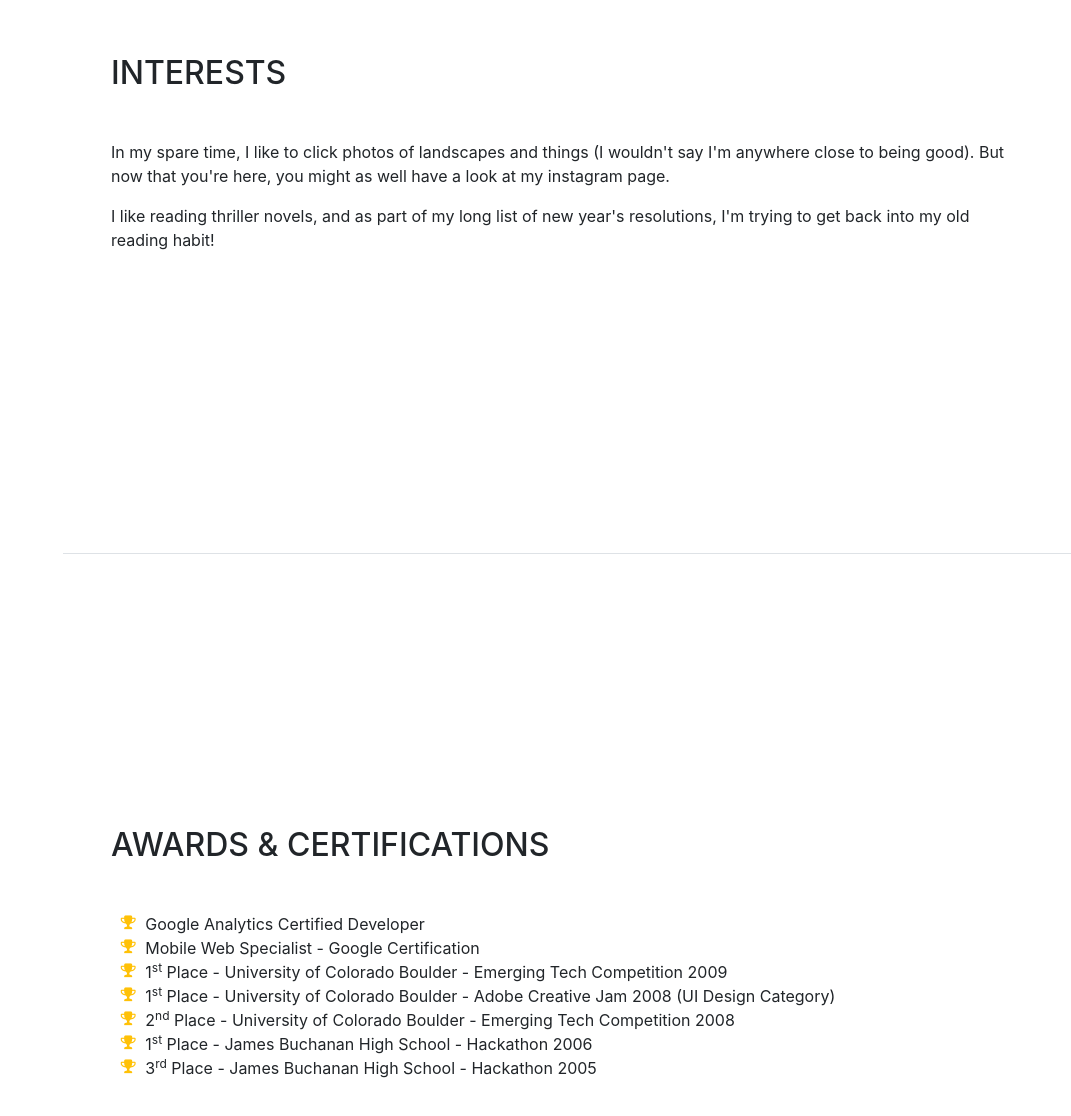
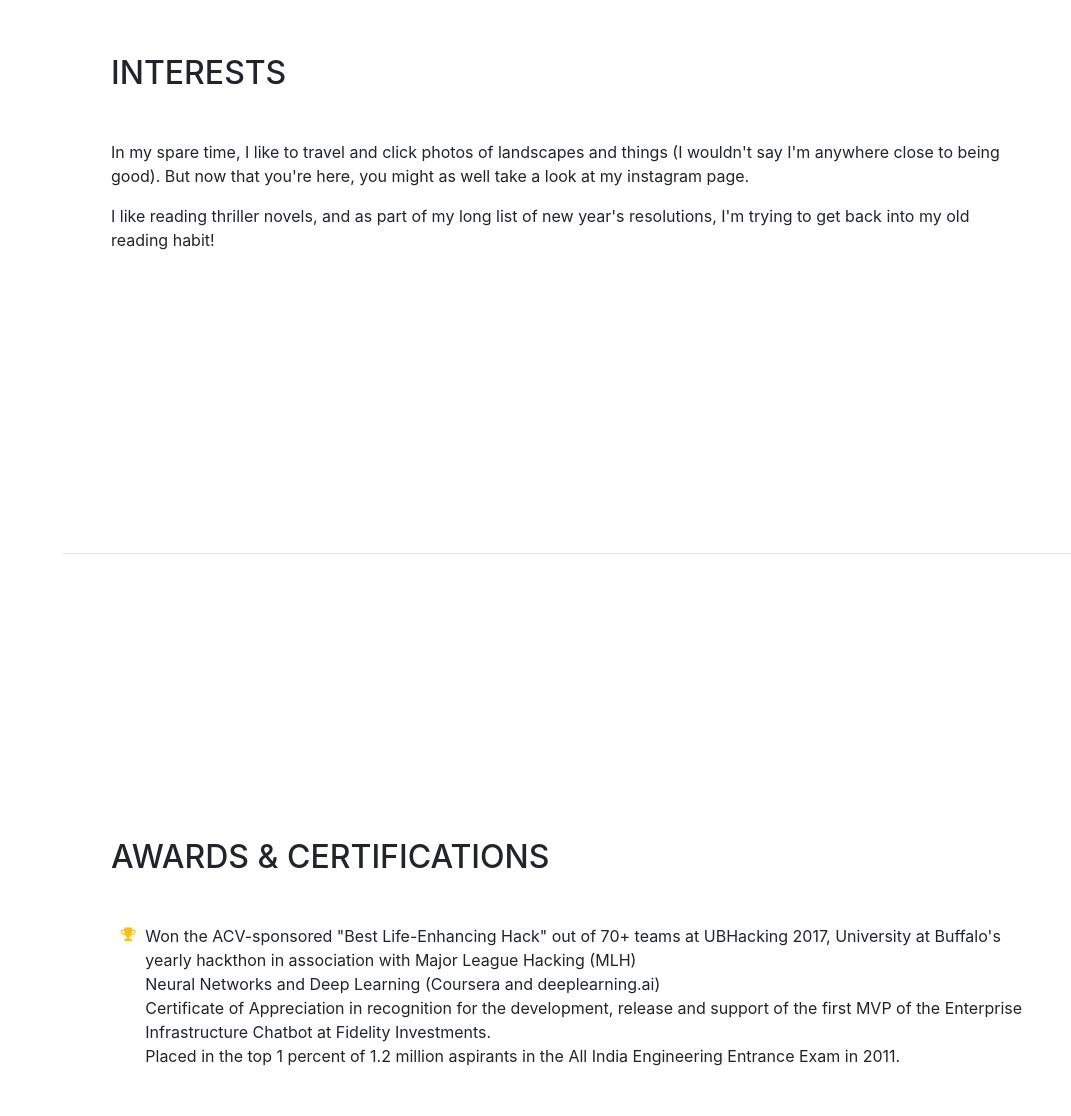
Before and after one commit to nitinnat/nitinnat_old.github.io, a website with bundled scripts: page index.html in a window 1280 px wide. Shown: the part 4489-5605 px from the top of the page, without its empty margins (209-1280 px from the left). Built offline with nearby package versions, Linux system fonts and the light colour scheme; a web font is replaced by a local one.

Commit message:
Added awards and certifications

```diff
--- a/index.html
+++ b/index.html
@@ -255,8 +255,8 @@
       <section class="resume-section p-3 p-lg-5 d-flex flex-column" id="interests">
         <div class="my-auto">
           <h2 class="mb-5">Interests</h2>
-          <p>In my spare time, I like to click photos of landscapes and things (I wouldn't say I'm anywhere close to being good).
-            But now that you're here, you might as well have a look at my instagram page.
+          <p>In my spare time, I like to travel and click photos of landscapes and things (I wouldn't say I'm anywhere close to being good).
+            But now that you're here, you might as well take a look at my instagram page.
           </p>
           <p class="mb-0">I like reading thriller novels, and as part of my long list of new year's resolutions, I'm trying to get back into my old reading habit!</p>
         </div>
@@ -268,31 +268,19 @@
           <ul class="fa-ul mb-0">
             <li>
               <i class="fa-li fa fa-trophy text-warning"></i>
-              Google Analytics Certified Developer</li>
+              Won the ACV-sponsored "Best Life-Enhancing Hack" out of 70+ teams at UBHacking 2017, University at Buffalo's yearly hackthon in association with Major League Hacking (MLH)</li>
             <li>
-              <i class="fa-li fa fa-trophy text-warning"></i>
-              Mobile Web Specialist - Google Certification</li>
+              Neural Networks and Deep Learning (Coursera and deeplearning.ai)
+            </li>
+
             <li>
-              <i class="fa-li fa fa-trophy text-warning"></i>
-              1<sup>st</sup>
-              Place - University of Colorado Boulder - Emerging Tech Competition 2009</li>
+              Certificate of Appreciation in recognition for the development, release and support of the first MVP of the Enterprise Infrastructure Chatbot at Fidelity Investments.
+            </li>
+
+
             <li>
-              <i class="fa-li fa fa-trophy text-warning"></i>
-              1<sup>st</sup>
-              Place - University of Colorado Boulder - Adobe Creative Jam 2008 (UI Design Category)</li>
-            <li>
-              <i class="fa-li fa fa-trophy text-warning"></i>
-              2<sup>nd</sup>
-              Place - University of Colorado Boulder - Emerging Tech Competition 2008</li>
-            <li>
-            <li>
-              <i class="fa-li fa fa-trophy text-warning"></i>
-              1<sup>st</sup>
-              Place - James Buchanan High School - Hackathon 2006</li>
-            <li>
-              <i class="fa-li fa fa-trophy text-warning"></i>
-              3<sup>rd</sup>
-              Place - James Buchanan High School - Hackathon 2005</li>
+              Placed in the top 1 percent of 1.2 million aspirants in the All India Engineering Entrance Exam in 2011.
+            </li>
           </ul>
         </div>
       </section>
```
